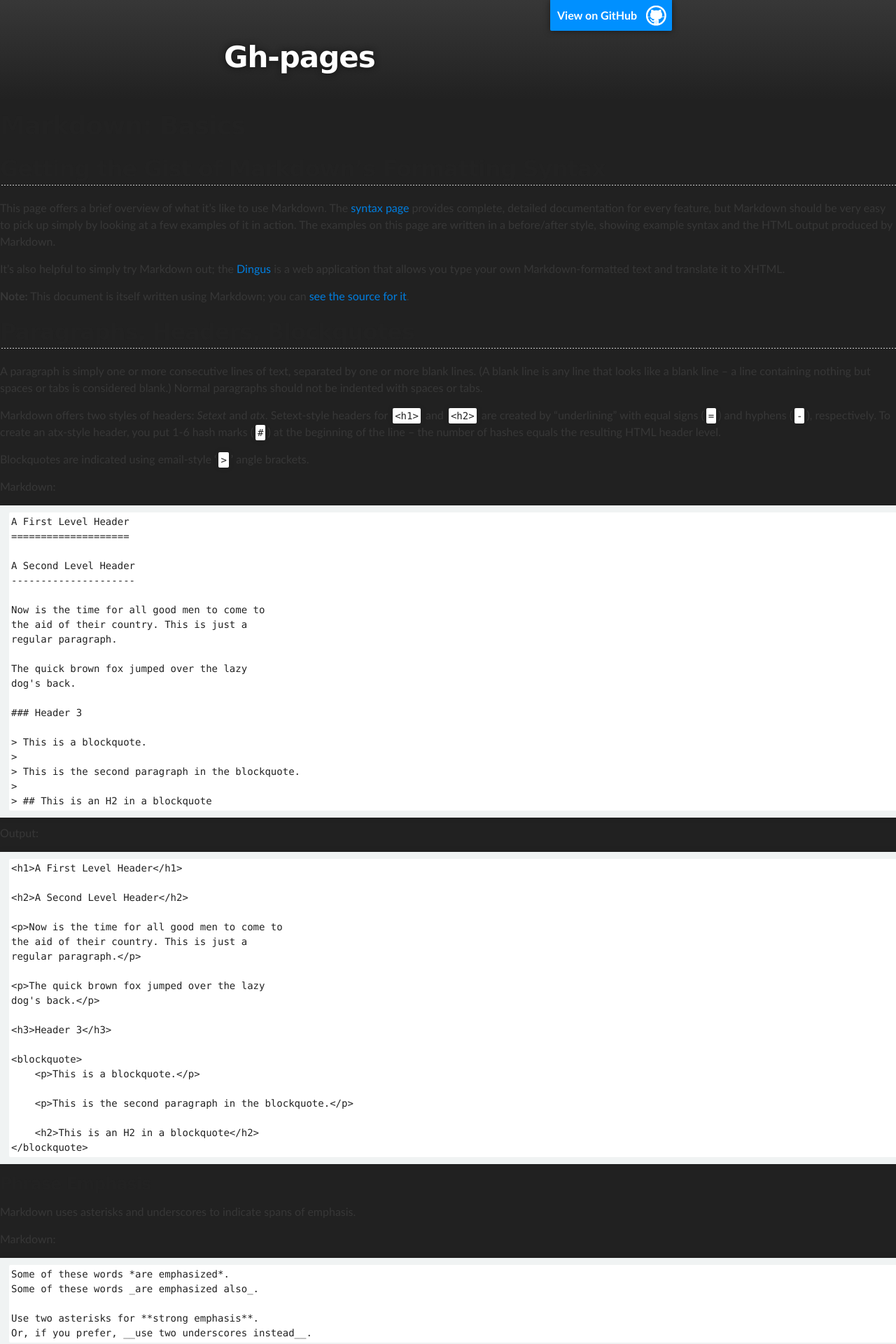
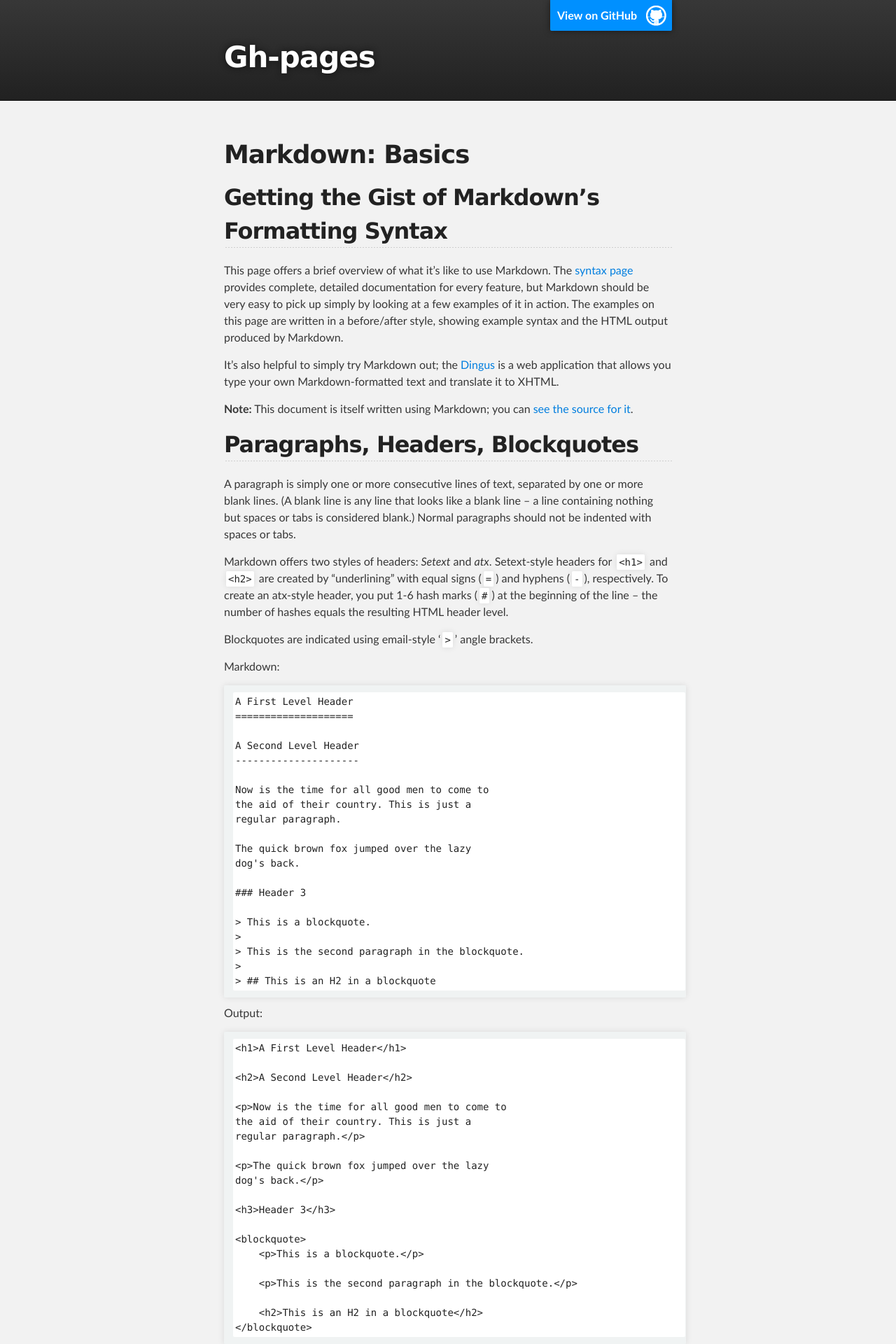
Before and after one commit to DavidSangbumKim/gh-pages, a Jekyll site: the page built from markdown-basics.md, in a window 1280 px wide. Shown: the top 1920 px of the page at 70% size. Built offline with Jekyll 4.4.1, drawn with Linux system fonts in a browser that asks for light colours.

Commit message:
fix default layout

```diff
--- a/_layouts/default.html
+++ b/_layouts/default.html
@@ -3,7 +3,11 @@
     {% include head.html %}
   <body>
     {% include header.html %}
+ <div id="main_content_wrap" class="outer">
+      <section id="main_content" class="inner">
     {{ content }}
+      </section>
+</div>
     {% include footer.html %}
   </body>
 </html>
--- a/index.html
+++ b/index.html
@@ -2,9 +2,6 @@
 layout: default
 ---
 
-<!-- MAIN CONTENT -->
-    <div id="main_content_wrap" class="outer">
-      <section id="main_content" class="inner">
         <h3>
 <a name="welcome-to-github-pages" class="anchor" href="#welcome-to-github-pages"><span class="octicon octicon-link"></span></a>Welcome to GitHub Pages.</h3>
 
@@ -36,5 +33,3 @@ $ git checkout gh-pages
 <a name="support-or-contact" class="anchor" href="#support-or-contact"><span class="octicon octicon-link"></span></a>Support or Contact</h3>
 
 <p>Having trouble with Pages? Check out the documentation at <a href="http://help.github.com/pages">http://help.github.com/pages</a> or contact <a href="mailto:support@github.com">support@github.com</a> and we’ll help you sort it out.</p>
-      </section>
-    </div>
```
